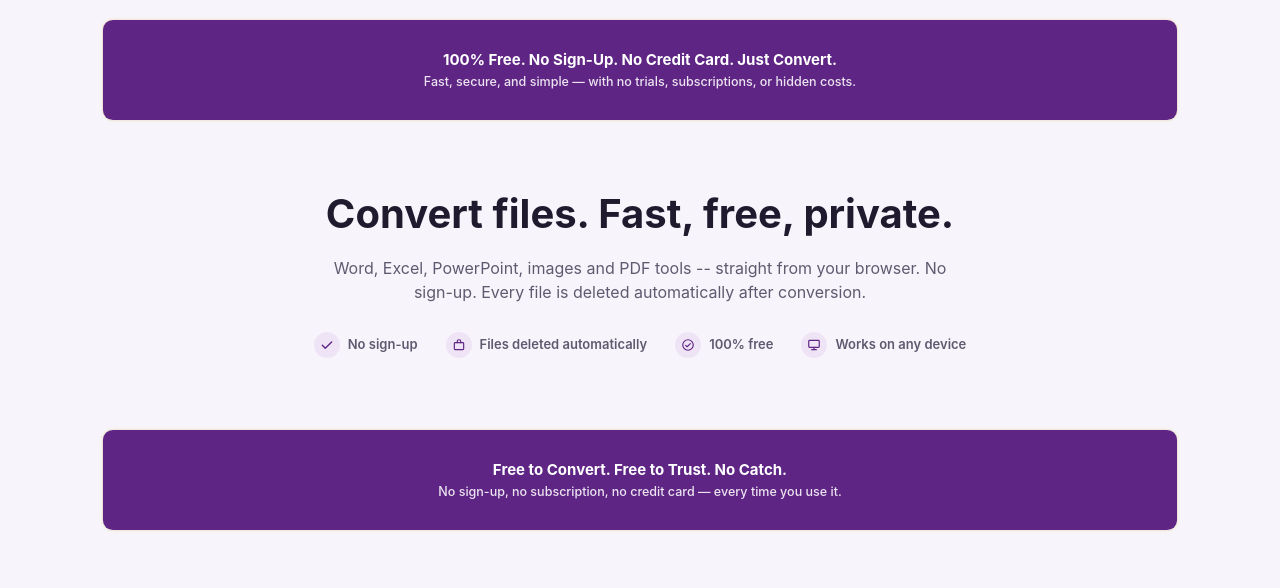
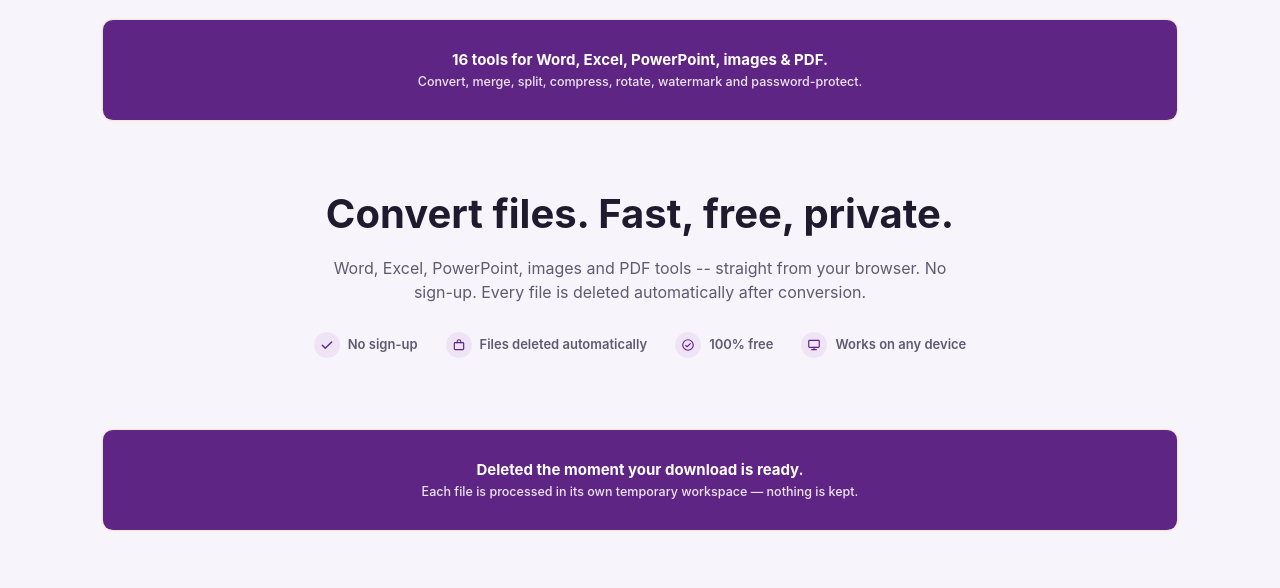
Before and after one commit to khshahid1970/kuickkonvert, a Flask app: page / in a window 1280 px wide. Shown: the part 65-653 px from the top of the page. Run offline with Flask 3, Linux system fonts and the light colour scheme; some libraries are stand-ins or nearby versions.

Commit message:
Update ad slot content with tool count and features

```diff
--- a/templates/index.html
+++ b/templates/index.html
@@ -63,6 +63,7 @@
 </script>
 {% endblock %}
 {% block content %}
+{% set tool_count = by_category.values()|map('length')|sum %}
 <div class="hero-rail-zone">
   <div class="ad-slot ad-slot--rail ad-slot--rail-left">
     <!-- Vertical rail ad slot. Shown only on wide desktop viewports (see the
@@ -76,18 +77,18 @@
          the .ad-slot-house comment in style.css for exactly how to swap
          this back to a real ad + aria-label="Advertisement" once approved. -->
     <div class="ad-slot-house">
-      <span class="ad-slot-house-line">Fast.</span>
-      <span class="ad-slot-house-line">Simple.</span>
-      <span class="ad-slot-house-line">Secure.</span>
-      <span class="ad-slot-house-line">No Credit Card.</span>
+      <span class="ad-slot-house-line">{{ tool_count }} tools.</span>
+      <span class="ad-slot-house-line">Documents.</span>
+      <span class="ad-slot-house-line">Images.</span>
+      <span class="ad-slot-house-line">PDFs.</span>
     </div>
   </div>
   <div class="ad-slot ad-slot--rail ad-slot--rail-right">
     <div class="ad-slot-house">
-      <span class="ad-slot-house-line">Your Files.</span>
-      <span class="ad-slot-house-line">Your Privacy.</span>
-      <span class="ad-slot-house-line">Your Freedom.</span>
-      <span class="ad-slot-house-line">No Sign-Up.</span>
+      <span class="ad-slot-house-line">Nothing</span>
+      <span class="ad-slot-house-line">to install.</span>
+      <span class="ad-slot-house-line">Works in</span>
+      <span class="ad-slot-house-line">any browser.</span>
     </div>
   </div>
 
@@ -100,8 +101,8 @@
            .ad-slot-house comment in style.css before swapping this for a
            real <ins class="adsbygoogle"> unit once approved. -->
       <div class="ad-slot-house">
-        <span class="ad-slot-house-line ad-slot-house-line--main">100% Free. No Sign-Up. No Credit Card. Just Convert.</span>
-        <span class="ad-slot-house-line ad-slot-house-line--sub">Fast, secure, and simple &mdash; with no trials, subscriptions, or hidden costs.</span>
+        <span class="ad-slot-house-line ad-slot-house-line--main">{{ tool_count }} tools for Word, Excel, PowerPoint, images &amp; PDF.</span>
+        <span class="ad-slot-house-line ad-slot-house-line--sub">Convert, merge, split, compress, rotate, watermark and password-protect.</span>
       </div>
     </div>
   </div>
@@ -157,8 +158,8 @@
          <script>(adsbygoogle = window.adsbygoogle || []).push({});</script>
     -->
     <div class="ad-slot-house">
-      <span class="ad-slot-house-line ad-slot-house-line--main">Free to Convert. Free to Trust. No Catch.</span>
-      <span class="ad-slot-house-line ad-slot-house-line--sub">No sign-up, no subscription, no credit card &mdash; every time you use it.</span>
+      <span class="ad-slot-house-line ad-slot-house-line--main">Deleted the moment your download is ready.</span>
+      <span class="ad-slot-house-line ad-slot-house-line--sub">Each file is processed in its own temporary workspace &mdash; nothing is kept.</span>
     </div>
   </div>
 </div>
```
